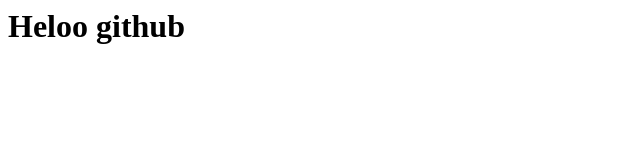
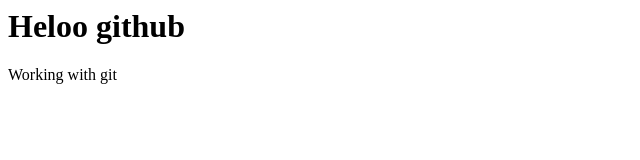
Before and after one commit to dotakaro/GitGithubMasterClass, a plain HTML site: page index.html in a window 1280 px wide. Shown: the whole page, without its empty margins (0-640 px from the left). Drawn offline with Linux system fonts and the light colour scheme.

Commit message:
add div and p

```diff
--- a/index.html
+++ b/index.html
@@ -1 +1,4 @@
 <h1>Heloo github</h1>
+<div>
+    <p>Working with git</p>
+</div>
```
